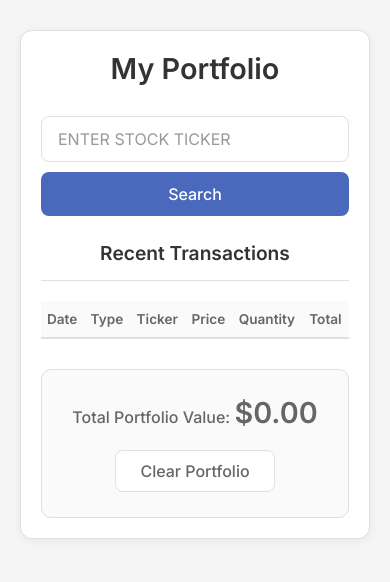
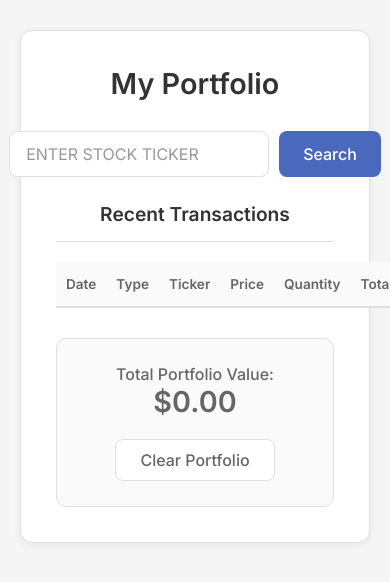
Before and after one commit to niyantp705/335_Final_Project, a website: page public/index.html in a window 390 px wide. Drawn offline with Linux system fonts and the light colour scheme; no server answers.

Commit message:
final commit

```diff
--- a/public/style.css
+++ b/public/style.css
@@ -262,28 +262,3 @@ tbody tr:hover {
     padding: 30px;
     color: #999;
 }
-
-@media (max-width: 600px) {
-    .container {
-        padding: 20px;
-    }
-
-    .search-section {
-        flex-direction: column;
-        align-items: center;
-    }
-
-    #tickerInput, #searchBtn {
-        width: 100%;
-    }
-
-    .price-info {
-        flex-direction: column;
-        gap: 10px;
-    }
-
-    th, td {
-        padding: 10px 6px;
-        font-size: 0.85rem;
-    }
-}
```
